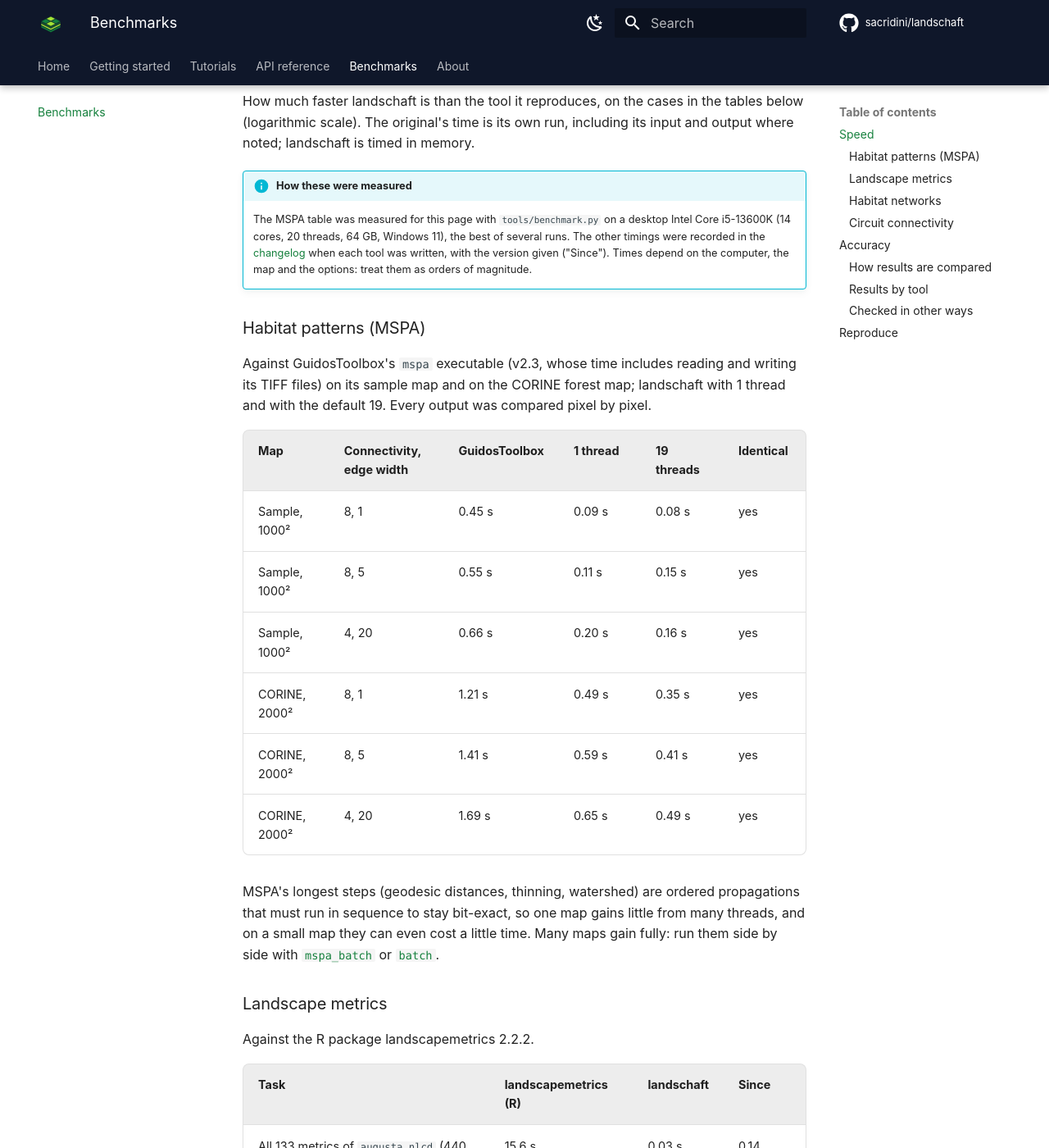
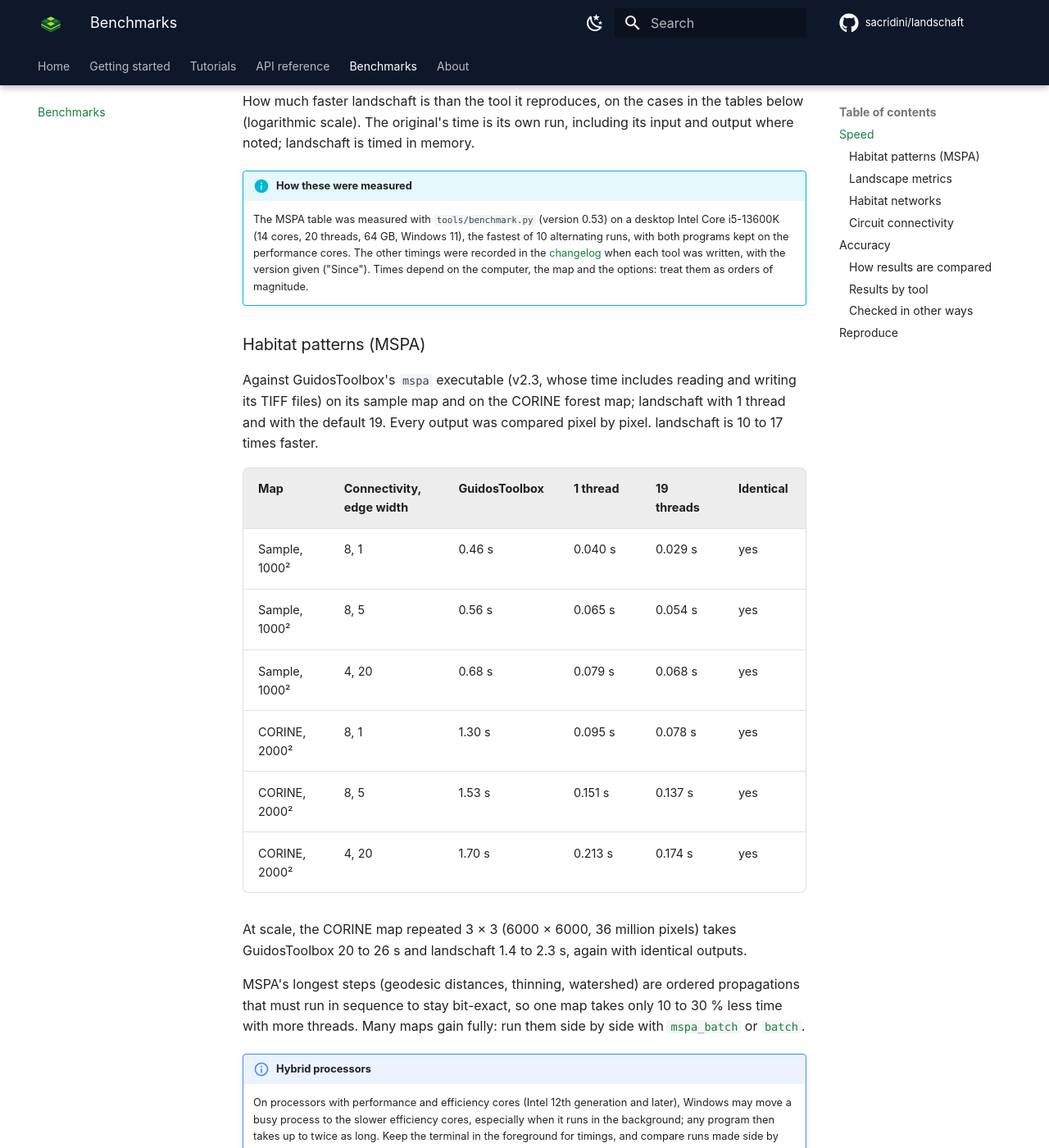
Before and after one commit to sacridini/landschaft, an MkDocs documentation site: the page built from docs/benchmarks.md, in a window 1280 px wide and 1400 px high, scrolled down 896 px. Shown: the whole window at 82% size. Built offline with MkDocs 1.6.1 and Material for MkDocs 9.7.7, drawn with Linux system fonts in a browser that asks for light colours; comment, search, counter and statistics services are not loaded; some of the changed text lies outside the part shown.

```diff
--- a/docs/benchmarks.md
+++ b/docs/benchmarks.md
@@ -39,9 +39,10 @@ tables below (logarithmic scale). The original's time is its own run,
 including its input and output where noted; landschaft is timed in memory.
 
 !!! info "How these were measured"
-    The MSPA table was measured for this page with `tools/benchmark.py` on a
+    The MSPA table was measured with `tools/benchmark.py` (version 0.53) on a
     desktop Intel Core i5-13600K (14 cores, 20 threads, 64 GB, Windows 11),
-    the best of several runs. The other timings were recorded in the
+    the fastest of 10 alternating runs, with both programs kept on the
+    performance cores. The other timings were recorded in the
     [changelog](about/changelog.md) when each tool was written, with the
     version given ("Since"). Times depend on the computer, the map and the options: treat them as
     orders of magnitude.
@@ -51,22 +52,33 @@ including its input and output where noted; landschaft is timed in memory.
 Against GuidosToolbox's `mspa` executable (v2.3, whose time includes reading
 and writing its TIFF files) on its sample map and on the CORINE forest map;
 landschaft with 1 thread and with the default 19. Every output was compared
-pixel by pixel.
+pixel by pixel. landschaft is 10 to 17 times faster.
 
 | Map | Connectivity, edge width | GuidosToolbox | 1 thread | 19 threads | Identical |
 |---|---|---|---|---|---|
-| Sample, 1000² | 8, 1 | 0.45 s | 0.09 s | 0.08 s | yes |
-| Sample, 1000² | 8, 5 | 0.55 s | 0.11 s | 0.15 s | yes |
-| Sample, 1000² | 4, 20 | 0.66 s | 0.20 s | 0.16 s | yes |
-| CORINE, 2000² | 8, 1 | 1.21 s | 0.49 s | 0.35 s | yes |
-| CORINE, 2000² | 8, 5 | 1.41 s | 0.59 s | 0.41 s | yes |
-| CORINE, 2000² | 4, 20 | 1.69 s | 0.65 s | 0.49 s | yes |
+| Sample, 1000² | 8, 1 | 0.46 s | 0.040 s | 0.029 s | yes |
+| Sample, 1000² | 8, 5 | 0.56 s | 0.065 s | 0.054 s | yes |
+| Sample, 1000² | 4, 20 | 0.68 s | 0.079 s | 0.068 s | yes |
+| CORINE, 2000² | 8, 1 | 1.30 s | 0.095 s | 0.078 s | yes |
+| CORINE, 2000² | 8, 5 | 1.53 s | 0.151 s | 0.137 s | yes |
+| CORINE, 2000² | 4, 20 | 1.70 s | 0.213 s | 0.174 s | yes |
+
+At scale, the CORINE map repeated 3 × 3 (6000 × 6000, 36 million pixels)
+takes GuidosToolbox 20 to 26 s and landschaft 1.4 to 2.3 s, again with
+identical outputs.
 
 MSPA's longest steps (geodesic distances, thinning, watershed) are ordered
-propagations that must run in sequence to stay bit-exact, so one map gains
-little from many threads, and on a small map they can even cost a little time. Many maps gain fully: run them side by side with
+propagations that must run in sequence to stay bit-exact, so one map takes
+only 10 to 30 % less time with more threads. Many maps gain fully: run them side by side with
 [`mspa_batch`](api/batch.md#landschaft.mspa_batch) or
 [`batch`](api/batch.md#landschaft.batch).
+
+!!! note "Hybrid processors"
+    On processors with performance and efficiency cores (Intel 12th
+    generation and later), Windows may move a busy process to the slower
+    efficiency cores, especially when it runs in the background; any program
+    then takes up to twice as long. Keep the terminal in the foreground for
+    timings, and compare runs made side by side.
 
 ### Landscape metrics
 
--- a/pyproject.toml
+++ b/pyproject.toml
@@ -4,7 +4,7 @@ build-backend = "scikit_build_core.build"
 
 [project]
 name = "landschaft"
-version = "0.52.0"
+version = "0.53.0"
 description = "Fast, exact landscape pattern, fragmentation, landscape-metric and connectivity analysis for Python."
 readme = "README.md"
 license = "GPL-3.0-or-later"
```
Also changed, not shown: CHANGELOG.md (+27 -0 lines), README.md (+36 -25 lines), docs/assets/figures/bench_speedup.png, 1 other file.
